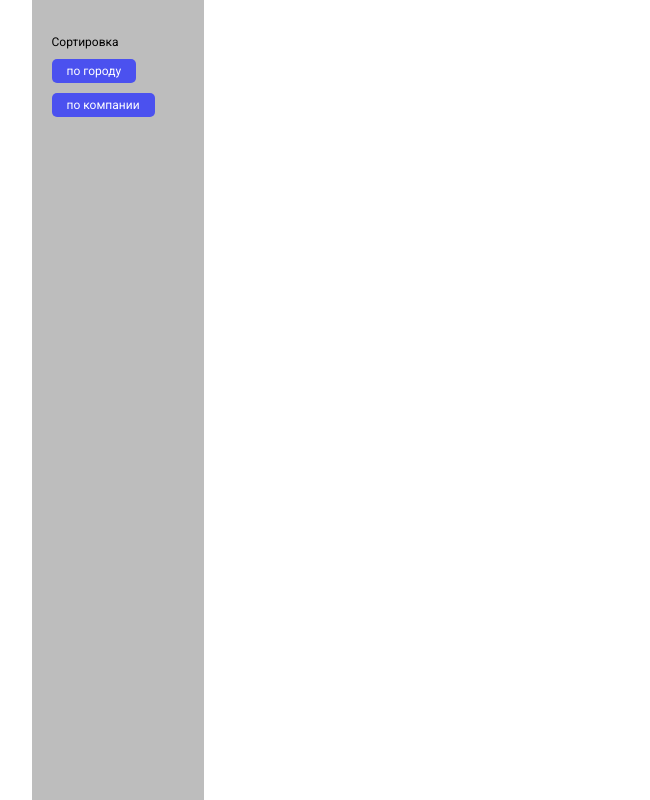
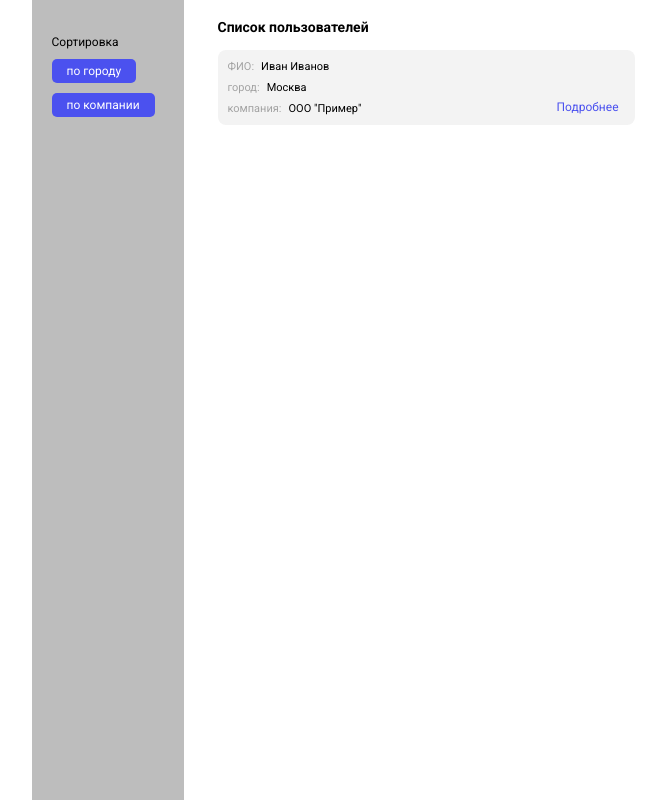
Before and after one commit to iva3nik/ten-users, a React (Create React App) app: page / in a window 1280 px wide. Shown: the whole page, without its empty margins (276-926 px from the left). Built offline with nearby package versions, Linux system fonts and the light colour scheme.

Commit message:
feat: add Users and User

```diff
--- a/src/App.module.scss
+++ b/src/App.module.scss
@@ -1,3 +1,5 @@
 .app {
   height: 100%;
+  display: flex;
+  box-sizing: border-box;
 }
--- a/src/App.tsx
+++ b/src/App.tsx
@@ -1,6 +1,7 @@
 import React from 'react'
 
 import SideBar from './components/SideBar/SideBar'
+import ListUsers from './components/ListUsers/ListUsers'
 
 import s from './App.module.scss'
 
@@ -8,6 +9,7 @@ function App() {
   return (
     <div className={s.app}>
       <SideBar />
+      <ListUsers />
     </div>
   )
 }
--- /dev/null
+++ b/src/components/ListUsers/ListUsers.module.scss
@@ -0,0 +1,18 @@
+.users {
+  width: 100%;
+  padding: 19px 62px 0 34px;
+  box-sizing: border-box;
+
+  &__title {
+    font-family: 'Roboto', serif;
+    font-size: 14px;
+    line-height: 16px;
+    font-weight: 700;
+    font-style: normal;
+    color: black;
+  }
+
+  &__user {
+    margin-top: 15px;
+  }
+}
--- /dev/null
+++ b/src/components/ListUsers/ListUsers.tsx
@@ -0,0 +1,20 @@
+import React from 'react'
+
+import User from '../User/User'
+
+import s from './ListUsers.module.scss'
+
+import { TUser } from '../../const/type'
+
+const ListUsers: React.FC = () => {
+  return (
+    <main className={s.users}>
+      <h2 className={s.users__title}>Список пользователей</h2>
+      <div className={s.users__user}>
+        <User />
+      </div>
+    </main>
+  )
+}
+
+export default ListUsers
--- a/src/components/SideBar/SideBar.module.scss
+++ b/src/components/SideBar/SideBar.module.scss
@@ -2,8 +2,10 @@
   width: 152px;
   background-color: #bdbdbd;
   height: 100%;
-  min-height: calc(100vh - 35px);
+  min-height: 100vh;
   padding: 35px 0 0 20px;
+  box-sizing: border-box;
+  flex-shrink: 0;
 
   &__title {
     font-family: 'Roboto', serif;
--- a/src/components/SideBar/SideBar.tsx
+++ b/src/components/SideBar/SideBar.tsx
@@ -2,11 +2,9 @@ import React from 'react'
 
 import { Button } from '../Button/Button'
 
+import { TSort } from '../../const/type'
+
 import s from './SideBar.module.scss'
-
-export interface TSort {
-  title: string
-}
 
 const buttonsSort: Array<TSort> = [{ title: 'по городу' }, { title: 'по компании' }]
 
--- /dev/null
+++ b/src/components/User/User.module.scss
@@ -0,0 +1,45 @@
+.user {
+  width: 100%;
+  box-sizing: border-box;
+  padding: 10px;
+  background-color: #f3f3f3;
+  border-radius: 8px;
+  display: flex;
+  justify-content: space-between;
+
+  &__text {
+    color: black;
+    margin-bottom: 8px;
+    font-family: 'Roboto', serif;
+    font-size: 11px;
+    line-height: 13px;
+    font-weight: normal;
+    font-style: normal;
+
+    span {
+      color: #a3a3a3;
+      margin-right: 7px;
+    }
+
+    &:last-of-type {
+      margin: 0;
+    }
+  }
+
+  &__button {
+    align-self: end;
+    border: none;
+    background-color: transparent;
+    color: #4b51ef;
+    font-family: 'Roboto', serif;
+    font-size: 12px;
+    line-height: 14px;
+    font-weight: normal;
+    font-style: normal;
+    transition: 0.3s linear;
+
+    &:hover {
+      color: #1920e6;
+    }
+  }
+}
--- /dev/null
+++ b/src/components/User/User.tsx
@@ -0,0 +1,26 @@
+import React from 'react'
+
+import s from './User.module.scss'
+
+const User: React.FC = () => {
+  return (
+    <section className={s.user}>
+      <div className={s.user__info}>
+        <p className={s.user__text}>
+          <span>ФИО:</span>Иван Иванов
+        </p>
+        <p className={s.user__text}>
+          <span>город:</span>Москва
+        </p>
+        <p className={s.user__text}>
+          <span>компания:</span>ООО "Пример"
+        </p>
+      </div>
+      <button className={s.user__button} type='button'>
+        Подробнее
+      </button>
+    </section>
+  )
+}
+
+export default User
--- /dev/null
+++ b/src/const/type.ts
@@ -0,0 +1,9 @@
+export interface TSort {
+  title: string
+}
+
+export interface TUser {
+  fullname: string
+  city: string
+  company: string
+}
--- a/src/style/scss/index.scss
+++ b/src/style/scss/index.scss
@@ -4,7 +4,7 @@ body {
   height: 100%;
   padding: 0;
   margin: 0 auto;
-  font-family: 'Lato', sans-serif;
+  font-family: 'Roboto', sans-serif;
   overflow-x: hidden;
   box-sizing: border-box;
   color: white;
@@ -19,7 +19,7 @@ h5,
 h6 {
   margin: 0;
   padding: 0;
-  font-family: 'Raleway', sans-serif;
+  font-family: 'Roboto', sans-serif;
 }
 
 div {
```
Also changed, not shown: src/components/Preloader/Preloader.css (added, +88 -0 lines), src/components/Preloader/Preloader.js (added, +14 -0 lines).
